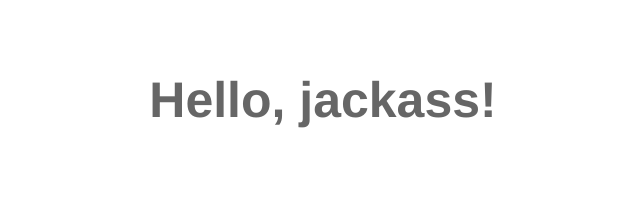
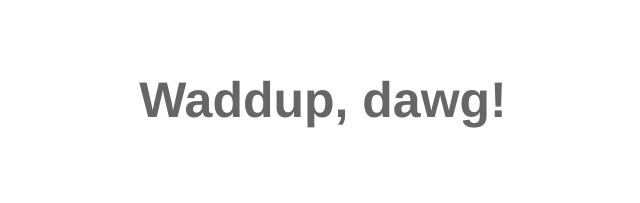
Before and after one commit to janMallari/plaaay, a website: page index.html in a window 1280 px wide. Shown: the whole page, without its empty margins (317-957 px from the left). Drawn offline with Linux system fonts and the light colour scheme.

Commit message:
Updated texts

```diff
--- a/index.html
+++ b/index.html
@@ -1,7 +1,7 @@
 <!DOCTYPE html>
 <html>
 <head>
-	<title>Plaaay | Tey's Personal Playground</title>
+	<title>Plaaay | Personal Playground</title>
 
 	<link rel="stylesheet" type="text/css" href="css/vendor/normalize.css">
 	<link rel="stylesheet" type="text/css" href="css/vendor/animate.css">
@@ -11,7 +11,7 @@
 	<div class="home">
 		<div class="banner-wrapper">
 			<div class="banner">
-				<h1	class="animated fadeIn">Hello, jackass!</h1>
+				<h1	class="animated fadeIn">Waddup, dawg!</h1>
 			</div>
 		</div>
 	</div>
```
